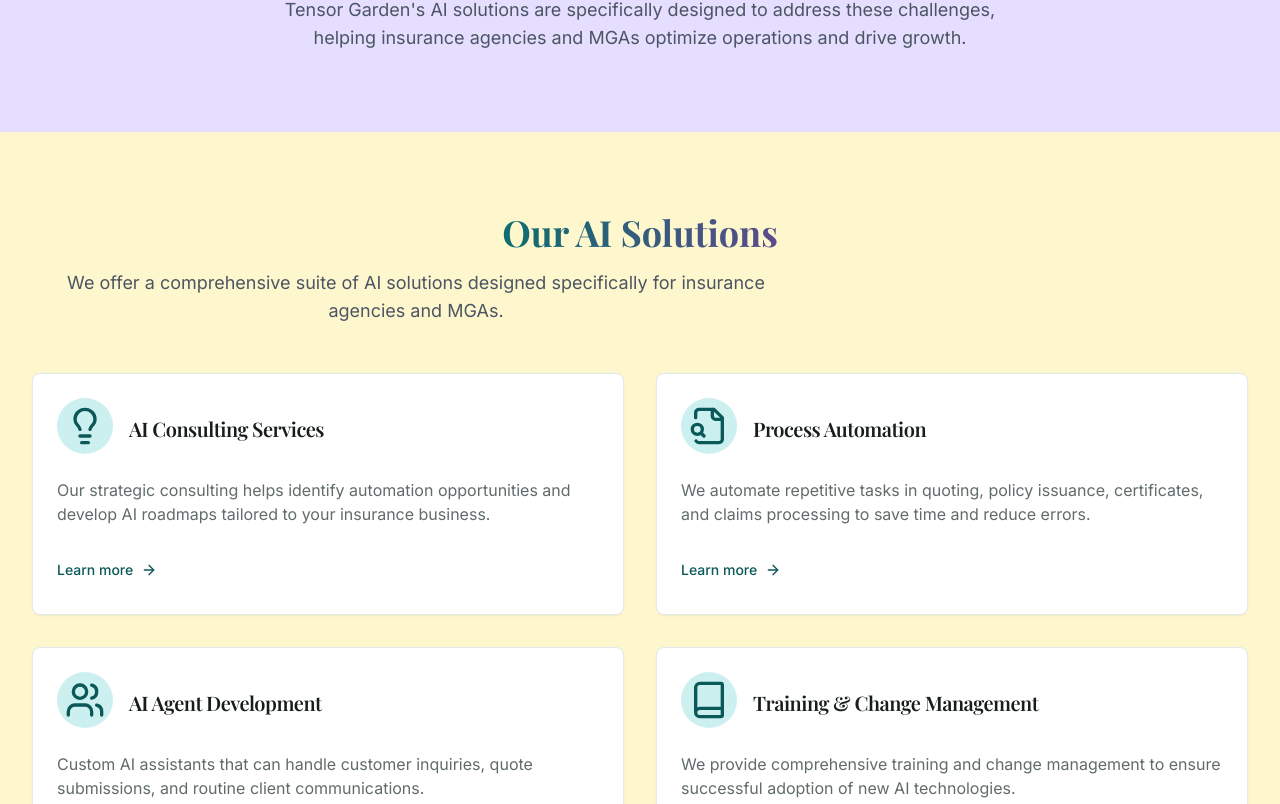
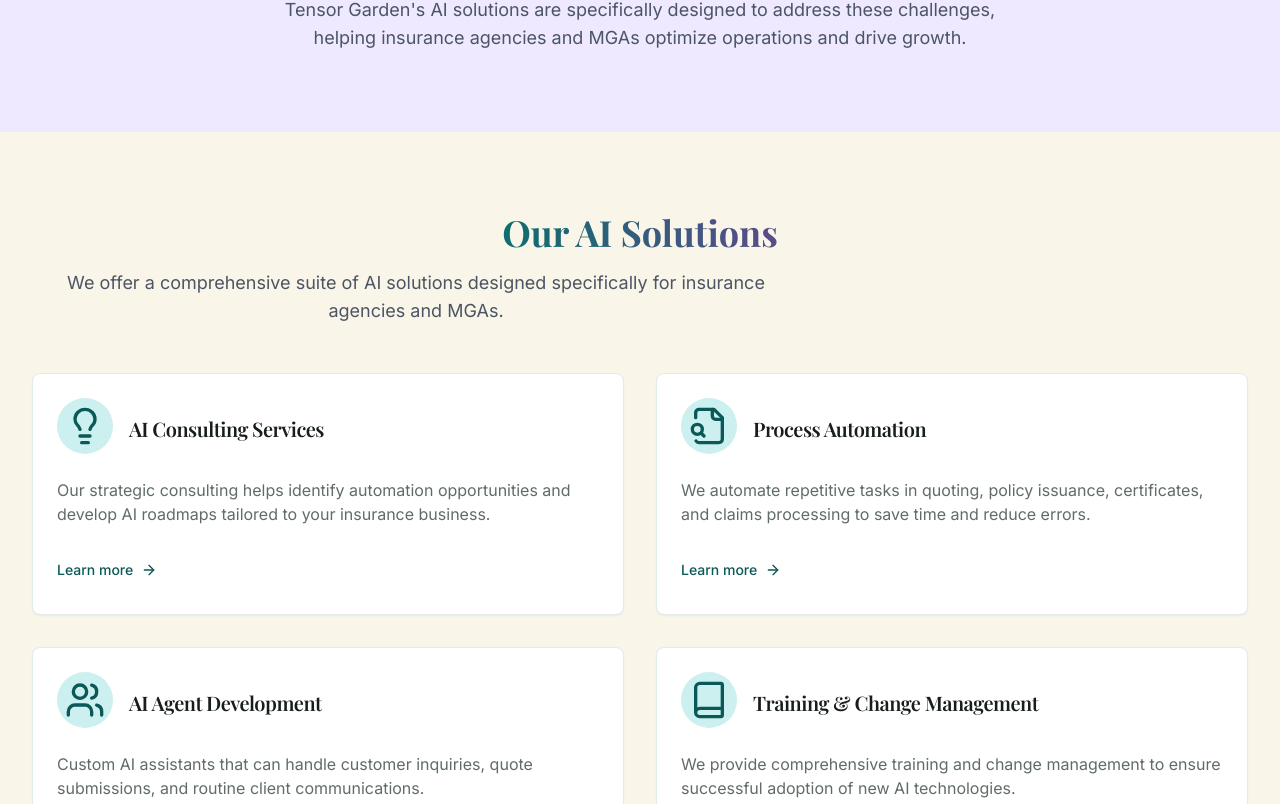
Before and after one commit to ashbuildslife/tensor-garden-website, a React (Vite) app: page / in a window 1280 px wide. Shown: the part 1116-1920 px from the top of the page. Built offline with nearby package versions, Linux system fonts and the light colour scheme.

Commit message:
Fix: Improve contact CTA colors
Adjust the contact CTA section's colors to better align with the website's overall aesthetic.

```diff
--- a/tailwind.config.ts
+++ b/tailwind.config.ts
@@ -87,10 +87,10 @@ export default {
 					800: '#241e37',
 					900: '#120f1b',
 				},
-				'soft-purple': '#E5DEFF',
-				'soft-yellow': '#FEF7CD',
-				'soft-pink': '#FFDEE2',
-				'soft-green': '#F2FCE2'
+				'soft-purple': '#EEE9FF',
+				'soft-yellow': '#F9F5E9',
+				'soft-pink': '#F9F0F2',
+				'soft-green': '#EFF6F6'
 			},
 			fontFamily: {
 				sans: ['Inter', 'system-ui', 'sans-serif'],
```
